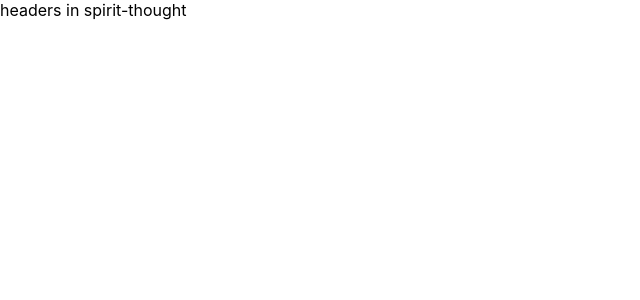
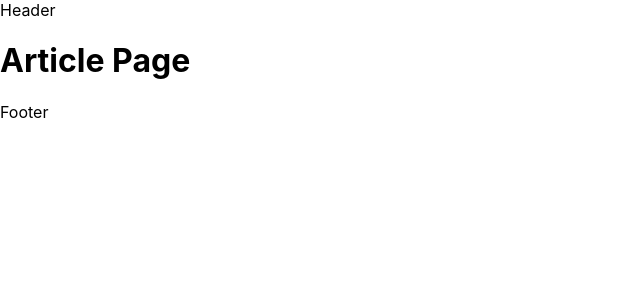
Before and after one commit to DoubleJan/spirit-thought, a React app: page /#/article in a window 1280 px wide. Shown: the top 300 px of the page, without its empty margins (0-640 px from the left). Built offline with nearby package versions, Linux system fonts and the light colour scheme.

Commit message:
update: 搭建项目基本路由框架

```diff
--- a/src/App.tsx
+++ b/src/App.tsx
@@ -1,11 +1,31 @@
 import React from 'react';
+import { HashRouter, Route, Switch, Redirect } from 'react-router-dom';
+
+import Header from './components/header/Header';
+import Footer from './components/footer/Footer';
+
+import Home from './pages/home/Home'
+import Note from './pages/note/Note';
+import Article from './pages/article/Article';
+
+import Admin from './pages/admin/Admin';
+import Health from './pages/health/Health';
 
 function App() {
   return (
     <div className="App">
-      <header className="App-header">
-        headers in spirit-thought
-      </header>
+      <Header />
+      <HashRouter>
+        <Switch>
+          <Route exact path="/" component={Home} />
+          <Route exact path="/note" component={Note} />
+          <Route exact path="/article" component={Article} />
+          <Route exact path="/health" component={Health} />
+          <Route exact path="/admin" component={Admin} />
+          <Redirect to="/" />
+        </Switch>
+      </HashRouter>
+      <Footer />
     </div>
   );
 }
--- /dev/null
+++ b/src/components/footer/Footer.tsx
@@ -0,0 +1,10 @@
+// 全局footer
+import React from 'react';
+
+function Footer() {
+  return (
+    <footer>Footer</footer>
+  )
+}
+
+export default Footer;
--- /dev/null
+++ b/src/components/header/Header.tsx
@@ -0,0 +1,12 @@
+// 头部header
+import React from 'react';
+
+function Header() {
+  return (
+    <header>
+      Header
+    </header>
+  )
+}
+
+export default Header;
--- /dev/null
+++ b/src/pages/admin/Admin.tsx
@@ -0,0 +1,8 @@
+// 管理后台
+import React from 'react';
+
+function Admin() {
+  return <h1>Admin</h1>
+}
+
+export default Admin;
--- a/src/pages/article/Article.tsx
+++ b/src/pages/article/Article.tsx
@@ -1,7 +1,8 @@
 // 文章页面
+import React from 'react';
 
 function Article() {
-    return null;
+  return <h1>Article Page</h1>;
 }
 
 export default Article;
--- /dev/null
+++ b/src/pages/health/Health.tsx
@@ -0,0 +1,8 @@
+// 健康日报
+import React from 'react';
+
+function Health() {
+  return <h1>Health</h1>
+}
+
+export default Health;
--- /dev/null
+++ b/src/pages/home/Home.tsx
@@ -0,0 +1,10 @@
+// 首页
+import React from 'react';
+
+function Home() {
+  return (
+    <h1>Home Body</h1>
+  )
+}
+
+export default Home;
--- /dev/null
+++ b/src/pages/note/Note.tsx
@@ -0,0 +1,8 @@
+// 笔记
+import React from 'react';
+
+function Note() {
+  return <h1>Note Page</h1>;
+}
+
+export default Note;
```
